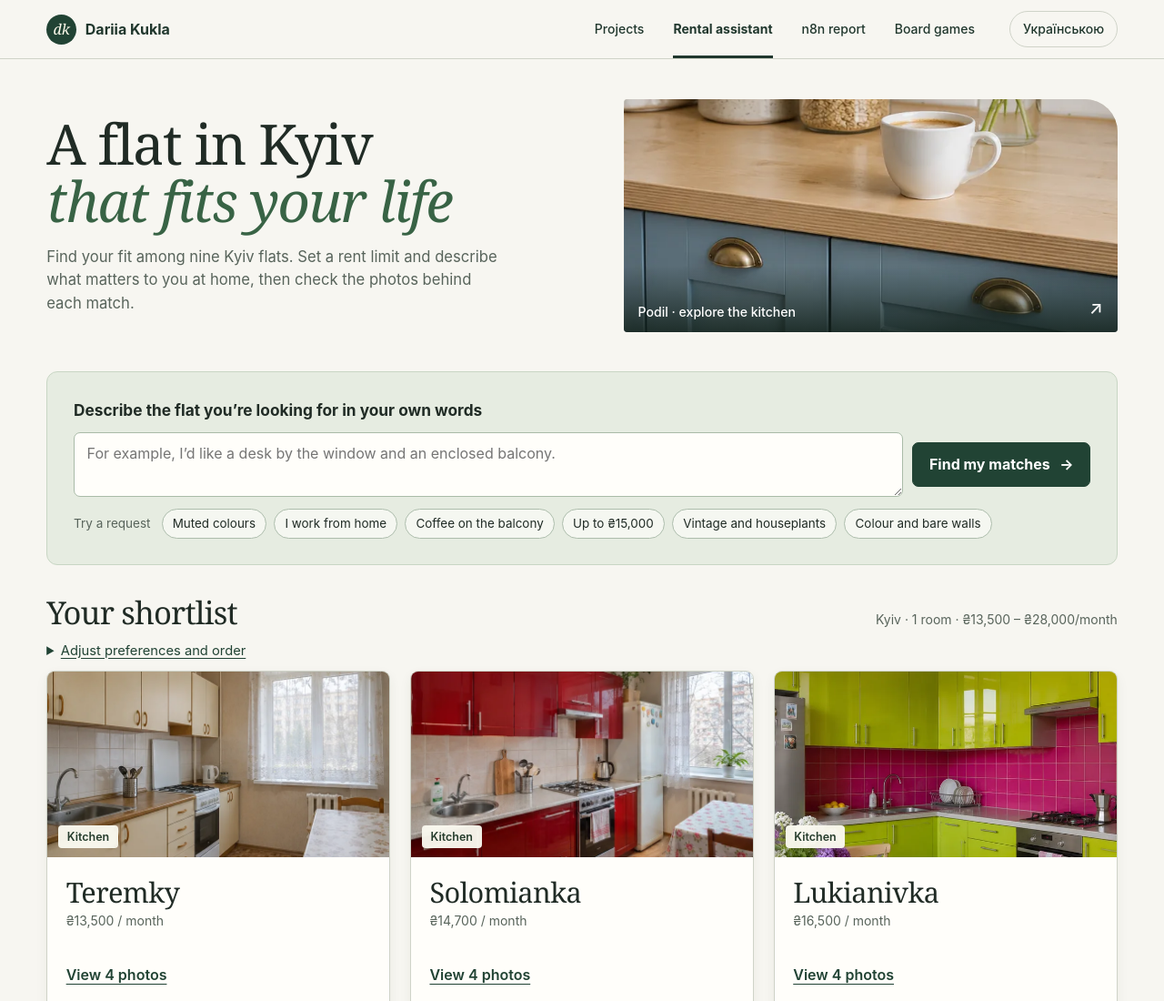
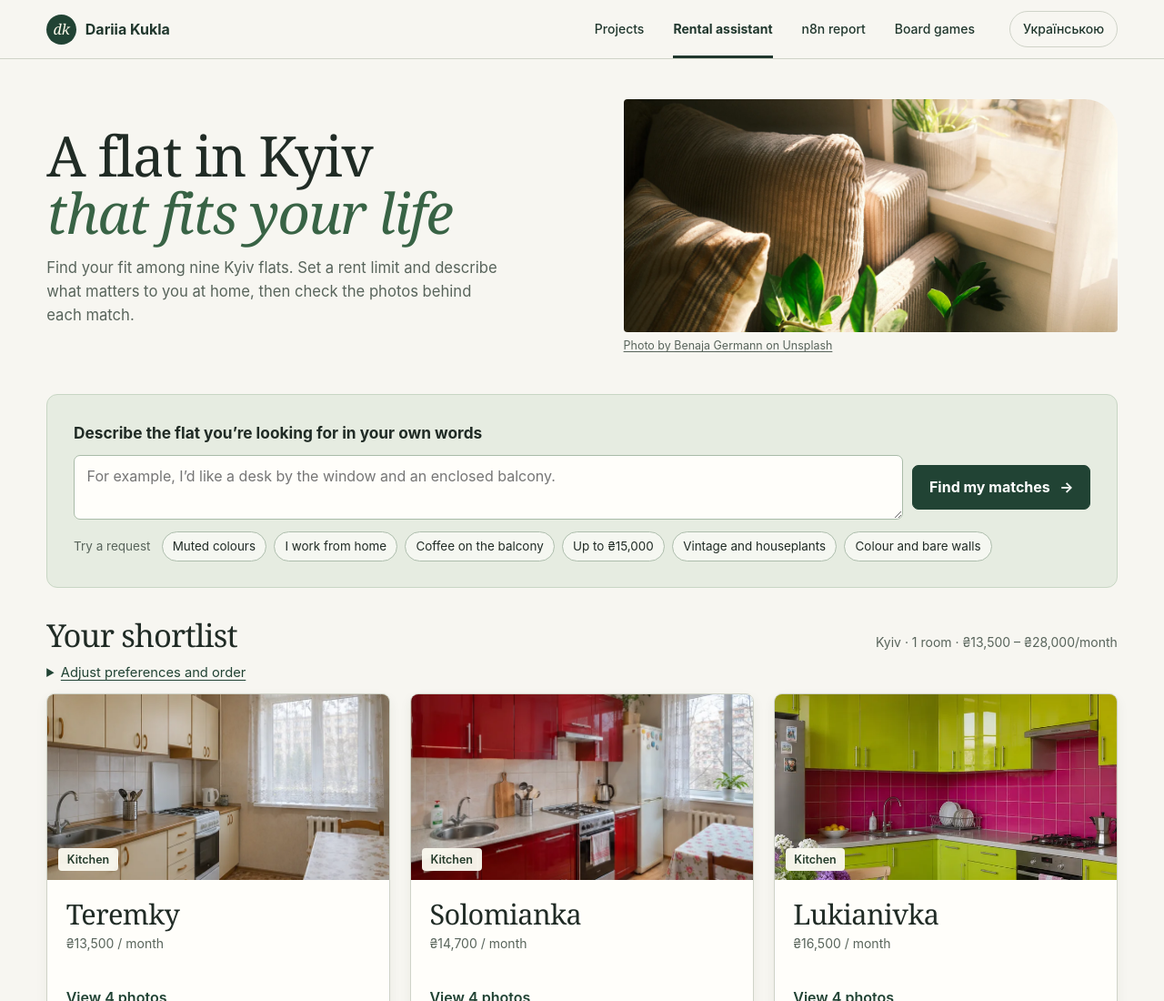
Before and after one commit to perebendya/ai-automation-portfolio, a plain HTML site: page rental.html in a window 1280 px wide. Shown: the top 1100 px of the page at 91% size. Drawn offline with Linux system fonts and the light colour scheme.

Commit message:
Feature Benaja Germann’s sunlit living room and match the game finder to its wooden meeples

```diff
--- a/boardgames.css
+++ b/boardgames.css
@@ -1,3 +1,20 @@
+/* Warm wood and honey-yellow pieces from the project photograph. */
+:root {
+  --paper:#faf6ed;
+  --surface:#fffcf6;
+  --ink:#35281e;
+  --muted:#685a49;
+  --line:#daceb9;
+  --pine:#6b421d;
+  --pine-soft:#f5e7c9;
+  --focus:#885212;
+  --honey:#edba50;
+  --honey-hover:#e4a735;
+  --ochre:#975a0c;
+  --control-line:#8c785b;
+}
+.masthead { color:var(--ink); }
+.masthead .monogram { background:var(--pine); }
 .method p { margin-top:.85rem; color:var(--muted); }
 [hidden] { display:none !important; }
 .filters { margin:0 0 1.4rem; padding:1rem 1.2rem 1.25rem; display:grid; grid-template-columns:repeat(4,minmax(0,1fr)); gap:.85rem 1.15rem; min-width:0; border:1px solid var(--line); border-radius:.65rem; }
@@ -5,7 +22,7 @@
 #custom-size { margin-top:.5rem; }
 .select-shell { position:relative; display:block; }
 .select-shell::after { content:""; width:.47rem; height:.47rem; border:solid var(--pine); border-width:0 1.6px 1.6px 0; position:absolute; right:1.05rem; top:50%; transform:translateY(-70%) rotate(45deg); pointer-events:none; }
-.select-shell select, .filters input { display:block; box-sizing:border-box; width:100%; height:2.8rem; border:1px solid #77857a; border-radius:.45rem; background:var(--surface); color:var(--ink); font:inherit; }
+.select-shell select, .filters input { display:block; box-sizing:border-box; width:100%; height:2.8rem; border:1px solid var(--control-line); border-radius:.45rem; background:var(--surface); color:var(--ink); font:inherit; }
 .select-shell select { appearance:none; -webkit-appearance:none; padding:0 2.75rem 0 .85rem; }
 .filters input { padding:0 .85rem; }
 @media(forced-colors:active) { .select-shell select { appearance:auto; } .select-shell::after { display:none; } }
@@ -43,15 +60,14 @@
 @media(max-width:760px) { .filters { grid-template-columns:repeat(2,minmax(0,1fr)); } .quiz-panel { position:static; } }
 @media(max-width:400px) { .filters { padding-inline:.7rem; gap:.6rem; } #games li { grid-template-columns:1.35rem minmax(0,1fr) auto; } }
 
-:root { --paper:#f5f6f4; --surface:#fffefa; --ink:#21343d; --muted:#51646b; --line:#c7d1d2; --pine:#274350; --pine-soft:#e3ebeb; --focus:#ad571f; }
 .opening { display:grid; grid-template-columns:minmax(0,1fr) minmax(0,.85fr); align-items:center; gap:clamp(2rem,6vw,6rem); padding:clamp(1.75rem,4.5vw,4rem) 0; }
 .intro { max-width:58ch; }
 .intro h1 { max-width:16ch; }
-.intro h1 em { color:#356681; font-weight:400; }
+.intro h1 em { color:var(--ochre); font-weight:400; }
 .intro > p { color:var(--muted); margin:1rem 0 .65rem; font-size:clamp(1.02rem,1.5vw,1.19rem); }
 .method a { font-weight:600; }
 .intro .primary { margin-top:.65rem; }
-.intro .primary:hover { background:#19323d; }
+
 .game-night { display:block; width:100%; height:auto; aspect-ratio:3/2; object-fit:cover; border-radius:.4rem 2rem .4rem .4rem; }
 .photo-credit { margin-top:.35rem; font-size:.78rem; color:var(--muted); }
 .photo-credit a { color:inherit; }
@@ -63,23 +79,22 @@
 .advanced summary { width:fit-content; font-size:.9rem; text-underline-offset:.2em; }
 .extra-fields { margin-top:.8rem; display:grid; grid-template-columns:repeat(2,minmax(0,1fr)); gap:1rem; }
 .go,#clear { min-height:44px; border-radius:.4rem; padding:.55rem 1.1rem; font-weight:650; }
-.go { color:#fff; background:var(--pine); border:1px solid var(--pine); }
-.go:hover { background:#19323d; }
+.intro .primary,.go,#clear { color:var(--ink); background:var(--honey); border:1px solid var(--pine); }
+.intro .primary:hover,.go:hover,#clear:hover { background:var(--honey-hover); }
 #status { margin:1rem 0; }
 .selection-head { border-top:1px solid var(--line); padding-top:1.7rem; margin-bottom:1.2rem; }
 #selection,#list,#method,#results-title { scroll-margin-top:1rem; }
 .results { grid-area:list; }
 .list-title,#refine-title { font:400 clamp(1.55rem,2.4vw,2rem)/1.2 var(--serif); }
-.quiz-panel { grid-area:quiz; background:#e1e9e9; border:1px solid #c5d3d5; }
+.quiz-panel { grid-area:quiz; border:1px solid var(--line); }
 #refine-help,#hint { margin:.55rem 0 .9rem; color:var(--muted); }
-#clear { color:#fff; background:var(--pine); border:0; }
 .rank-settings { margin-block:.6rem 1rem; }
 #model-help { max-width:60ch; color:var(--muted); font-size:.9rem; }
 .rank-settings summary { color:var(--pine); width:fit-content; font-size:.9rem; }
 .selection-head a { display:inline-block; margin-top:.4rem; font-size:.9rem; }
 #question { font:400 clamp(1.4rem,2.3vw,1.9rem)/1.22 var(--serif); }
 #hint,#feedback { font-size:.92rem; }
-#feedback:not(:empty) { border-top:1px solid #b5c6c9; padding-top:.8rem; margin-top:.75rem; }
+#feedback:not(:empty) { border-top:1px solid var(--line); padding-top:.8rem; margin-top:.75rem; }
 .method { border-top:1px solid var(--line); padding-top:1.4rem; }
 @media(max-width:760px) {
   .opening,.setup { grid-template-columns:1fr; gap:1.3rem; }
--- a/rental.css
+++ b/rental.css
@@ -1,10 +1,9 @@
 .hero { display:grid; grid-template-columns: 1.05fr 1fr; align-items:center; gap:clamp(1.5rem,5vw,5rem); margin:clamp(1.4rem,3.4vw,3.25rem) 0; }
 .hero h1 em { font-weight:400; color:#386345; }
 .hero .intro { max-width:49ch; margin-top:1.05rem; color:var(--muted); font-size:clamp(1rem,1.3vw,1.14rem); }
-.hero-image { position:relative; display:block; width:100%; padding:0; overflow:hidden; background:#d7d6c6; border:0; border-radius:4px 36px 4px 4px; text-align:start; }
-.hero-image img { display:block; width:100%; height:clamp(210px,20vw,284px); object-fit:cover; object-position:50% 52%; }
-.hero-image span { position:absolute; inset:auto 0 0; display:flex; justify-content:space-between; align-items:end; padding:2rem 1rem .7rem; background:linear-gradient(transparent, #101f18cc); color:white; font-size:.88rem; font-weight:550; }
-.hero-image span::after { content:"↗"; font-size:1.2rem; }
+.hero-image img { display:block; width:100%; height:clamp(210px,20vw,284px); object-fit:cover; object-position:50% 70%; border-radius:4px 36px 4px 4px; }
+.hero-image figcaption { margin-top:.35rem; color:var(--muted); font-size:.78rem; }
+.hero-image figcaption a { color:inherit; }
 .controls { background:#e6ece1; border:1px solid #c8d6c4; border-radius:12px; padding:clamp(1rem,2.3vw,1.8rem); }
 #question { display:block; margin:0 0 .65rem; font-size:1.08rem; font-weight:650; }
 .query-row { display:flex; align-items:stretch; gap:.65rem; }
--- a/rental.html
+++ b/rental.html
@@ -7,7 +7,7 @@
   <title data-uk="Пошук житла · Дарія Кукла">AI Rental Assistant · Dariia Kukla</title>
   <link rel="icon" href="favicon.ico" sizes="16x16 32x32 48x48 64x64" type="image/x-icon">
   <link rel="stylesheet" href="demo.css?v=footer2">
-  <link rel="stylesheet" href="rental.css?v=rentplan4">
+  <link rel="stylesheet" href="rental.css?v=living-room">
 </head>
 <body>
 <a class="skip" href="#query" id="skip"></a>
@@ -24,7 +24,10 @@
 <main class="wrap">
   <section class="hero" aria-labelledby="hero-title">
     <div><h1 id="hero-title"><span id="title1"></span><br><em id="title2"></em></h1><p class="intro" id="intro"></p></div>
-    <button type="button" class="hero-image" id="cover"><img src="assets/rental/c-1.webp" alt="" fetchpriority="high"><span id="cover-caption"></span></button>
+    <figure class="hero-image" id="cover">
+      <img src="assets/rental-living-room.webp" alt="" width="1280" height="850" fetchpriority="high">
+      <figcaption><a href="https://unsplash.com/photos/cozy-corner-with-a-couch-plant-and-window-light-p13oecCIUUk" data-uk="Фото Benaja Germann на Unsplash">Photo by Benaja Germann on Unsplash</a></figcaption>
+    </figure>
   </section>
   <section class="controls" aria-labelledby="question"><form id="query">
     <label for="request" id="question"></label><div class="query-row"><textarea rows="2" maxlength="700" id="request" required></textarea><button class="primary" id="submit" type="submit"></button></div>
@@ -319,7 +322,6 @@ function translate(){
   "sort-label":en("Порядок у добірці","Shortlist order"),"add-label":en("Додати побажання","Add a preference"),
   "refine-apply":en("Оновити добірку","Update shortlist"),
   skip:en("До пошуку","Skip to search"),
-  "cover-caption":en("Поділ · переглянути кухню","Podil · explore the kitchen"),
   intro:en("Серед дев’яти квартир знайди ту, де тобі буде зручно. Вкажи бюджет і що для тебе важливо вдома, а потім перевір збіги на фото.","Find your fit among nine Kyiv flats. Set a rent limit and describe what matters to you at home, then check the photos behind each match."),
   question:en("Опиши своїми словами, яку квартиру шукаєш","Describe the flat you’re looking for in your own words"),
   submit:en("Підібрати квартири","Find my matches"),exampleLabel:en("Спробуй запит","Try a request"),
@@ -354,7 +356,6 @@ $("query").onsubmit=e=>{
  applyQuery(field.value);focusShortlist();
 };
 $("request").oninput=()=>$("request").setCustomValidity("");
-$("cover").onclick=()=>openDetail(flats[2],0,$("cover"));
 $("request").onkeydown=e=>{if(e.key==="Enter"&&!e.shiftKey&&!e.isComposing){e.preventDefault();$("query").requestSubmit()}};
 document.addEventListener("portfolio-language",()=>{
  const wasPreset=lastExample!==null && $("request").value===t(examples[lastExample].query);
```
Also changed, not shown: boardgames.html (+1 -1 lines), index.html (+1 -1 lines), assets/boardgames-en.png, assets/boardgames-uk.png, assets/rental-living-room.webp (added).
